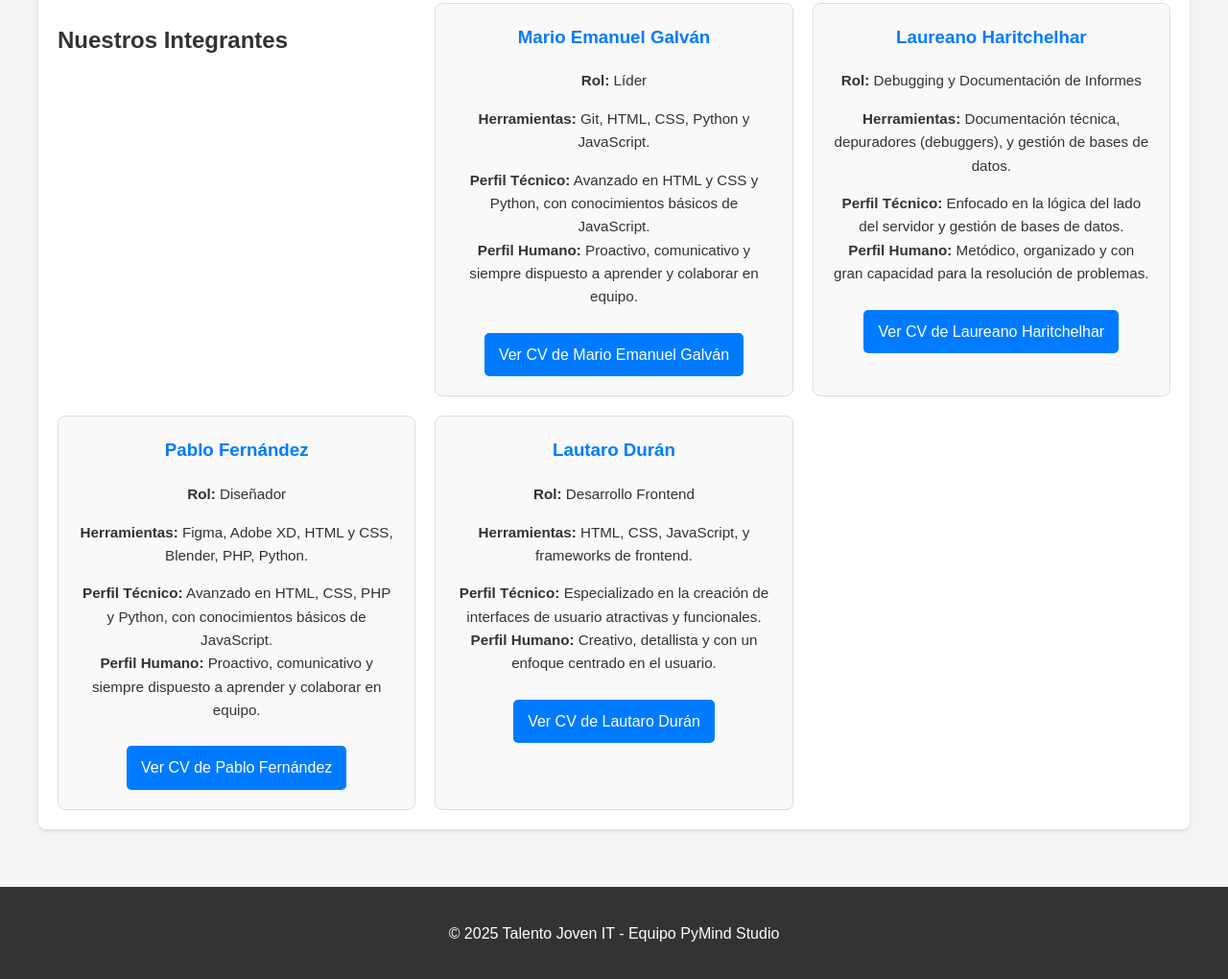
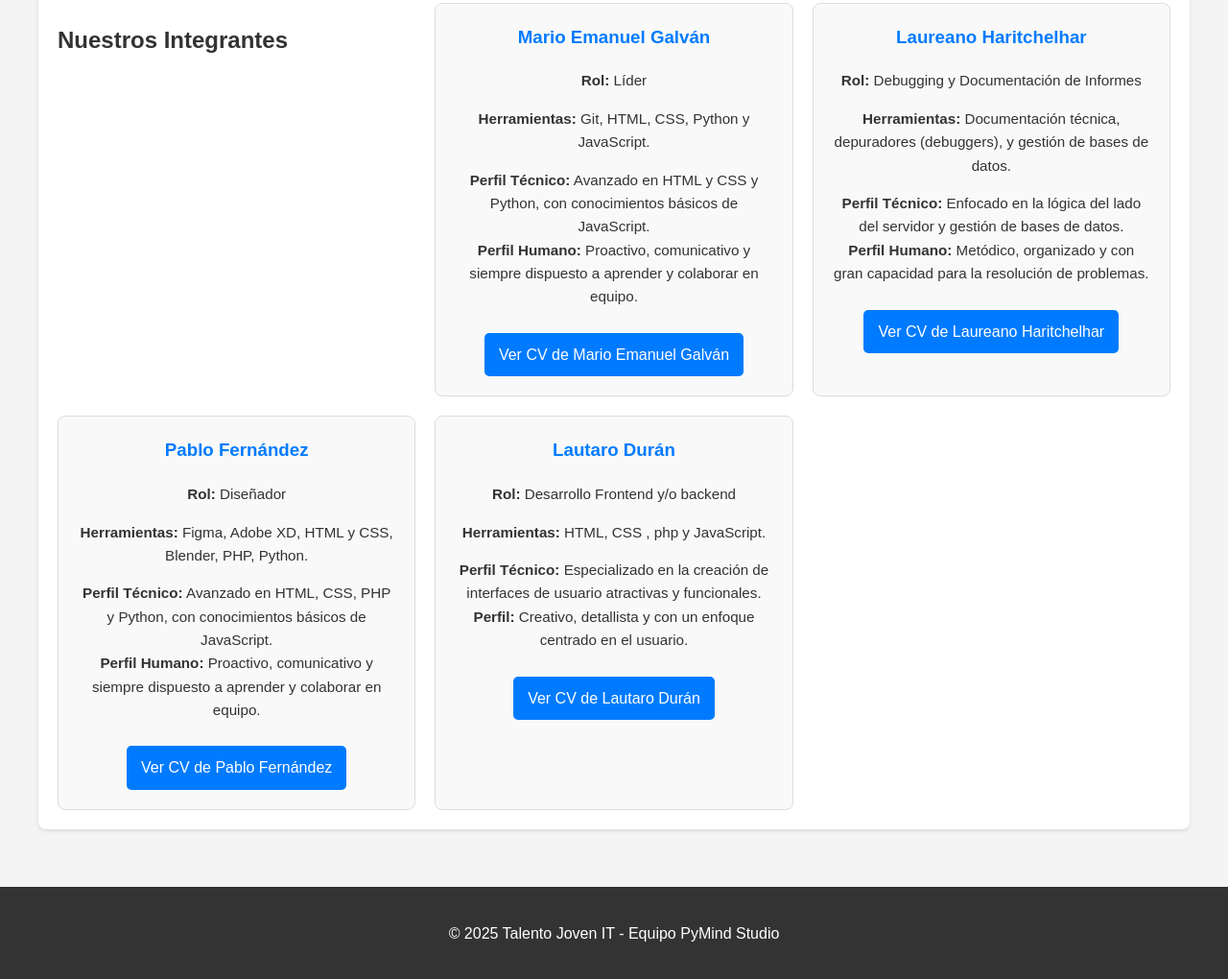
Before and after one commit to MaritoAkd/trabajoPP, a plain HTML site: page index.html in a window 1280 px wide. Shown: the part 472-1492 px from the top of the page at 96% size. Drawn offline with Linux system fonts and the light colour scheme.

Commit message:
se agrego CV y se modifico datos de LautaroDuran

```diff
--- a/index.html
+++ b/index.html
@@ -56,11 +56,11 @@
             </article>
             <article class="member-card">
                 <h3>Lautaro Durán</h3>
-                <p><strong>Rol:</strong> Desarrollo Frontend</p>
-                <p><strong>Herramientas:</strong> HTML, CSS, JavaScript, y frameworks de frontend.</p>
+                <p><strong>Rol:</strong> Desarrollo Frontend y/o backend</p>
+                <p><strong>Herramientas:</strong> HTML, CSS , php y JavaScript.</p>
                 <p>
                     <strong>Perfil Técnico:</strong> Especializado en la creación de interfaces de usuario atractivas y funcionales.
-                    <br><strong>Perfil Humano:</strong> Creativo, detallista y con un enfoque centrado en el usuario.
+                    <br><strong>Perfil:</strong> Creativo, detallista y con un enfoque centrado en el usuario.
                 </p>
                 <a href="cvs/lautaro-duran.pdf" target="_blank" class="cv-button">Ver CV de Lautaro Durán</a>
             </section>
```
Also changed, not shown: 1 other file.
